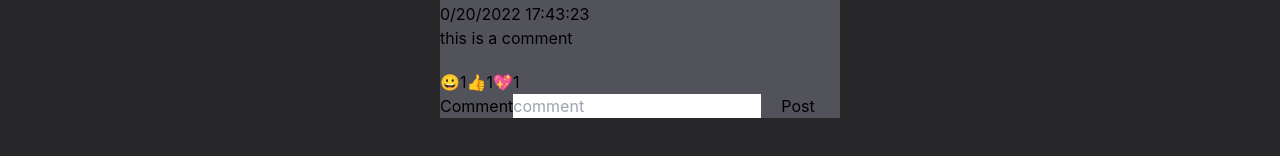
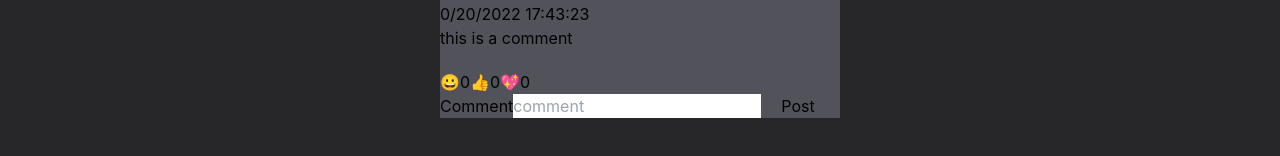
Before and after one commit to kelvin6118/Anonymous_Diary, a React (Create React App) app: page / in a window 1280 px wide. Shown: the part 482-638 px from the top of the page. Built offline with nearby package versions, Linux system fonts and the light colour scheme.

Commit message:
finish emoji interaction feature

```diff
--- a/src/components/DiaryCard.tsx
+++ b/src/components/DiaryCard.tsx
@@ -1,8 +1,12 @@
-import React from 'react'
+import React,{useState} from 'react'
+import { Emoji } from '../typing'
+
 
 type Props = {}
 
 export default function DiaryCard({}: Props) {
+    const [emoji,updateEmoji] = useState<Emoji>({happy: 0, like: 0, love: 0});
+
   return (
 
         <section className="flex flex-col h-fit w-fit justify-center bg-zinc-600 space-y-5 min-w-[80%] lg:min-w-[30%] md:min-w-[40%]" id="id" >
@@ -25,9 +29,9 @@ export default function DiaryCard({}: Props) {
           </div>
           <div className="footer">
             <div className="emoji--container text-left">
-              <button className="emoji" value="emo1" id="emo1">😀{1}</button>
-              <button className="emoji" value="emo2" id="emo2">👍{1}</button>
-              <button className="emoji" value="emo3" id="emo3">💖{1}</button>
+              <button onClick={() => updateEmoji({...emoji, happy: emoji.happy+1})} className="">😀{emoji.happy}</button>
+              <button onClick={() => updateEmoji({...emoji, like: emoji.like+1})}>👍{emoji.like}</button>
+              <button onClick={() => updateEmoji({...emoji, love: emoji.love+1})}>💖{emoji.love}</button>
             </div>
             <form className="flex space-x-5">
                 <div>
--- a/src/typing.d.ts
+++ b/src/typing.d.ts
@@ -3,7 +3,7 @@ interface Comment{
     comment: string;
 }
 
-interface emoji{
+export interface Emoji{
     happy: number;
     like: number;
     love: number;
```
